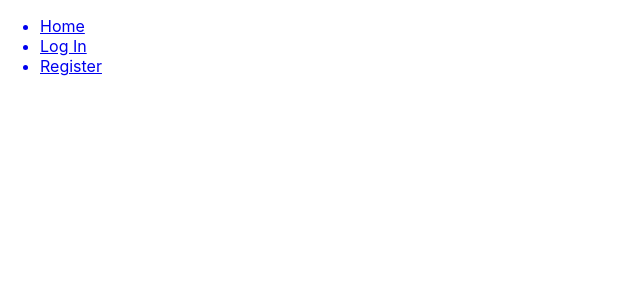
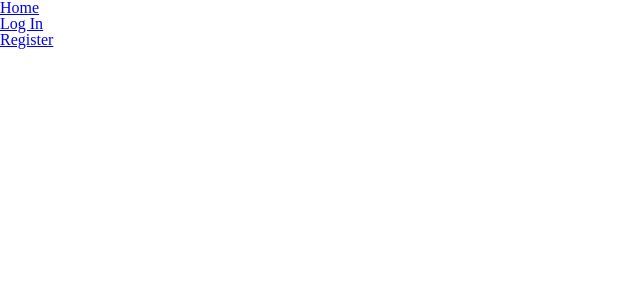
Before and after one commit to Colby-Patterson/starter-project, a React (Create React App) app in the folder client/: page / in a window 1280 px wide. Shown: the top 300 px of the page, without its empty margins (0-640 px from the left). Built offline with nearby package versions, Linux system fonts and the light colour scheme.

Commit message:
Added globalstyle

```diff
--- a/client/src/App.js
+++ b/client/src/App.js
@@ -6,10 +6,17 @@ import Login from './components/auth/Login'
 import Register from './components/auth/Register'
 import NoMatch from './components/shared/NoMatch'
 import FetchUser from './components/auth/FetchUser';
+import reset from "styled-reset"
+import {createGlobalStyle} from "styled-components"
+
+const GlobalStyle = createGlobalStyle`
+  ${reset}`
+  ;
 
 function App() {
   return (
     <>
+    <GlobalStyle />
       <Navbar />
       <>
       <FetchUser>
```
